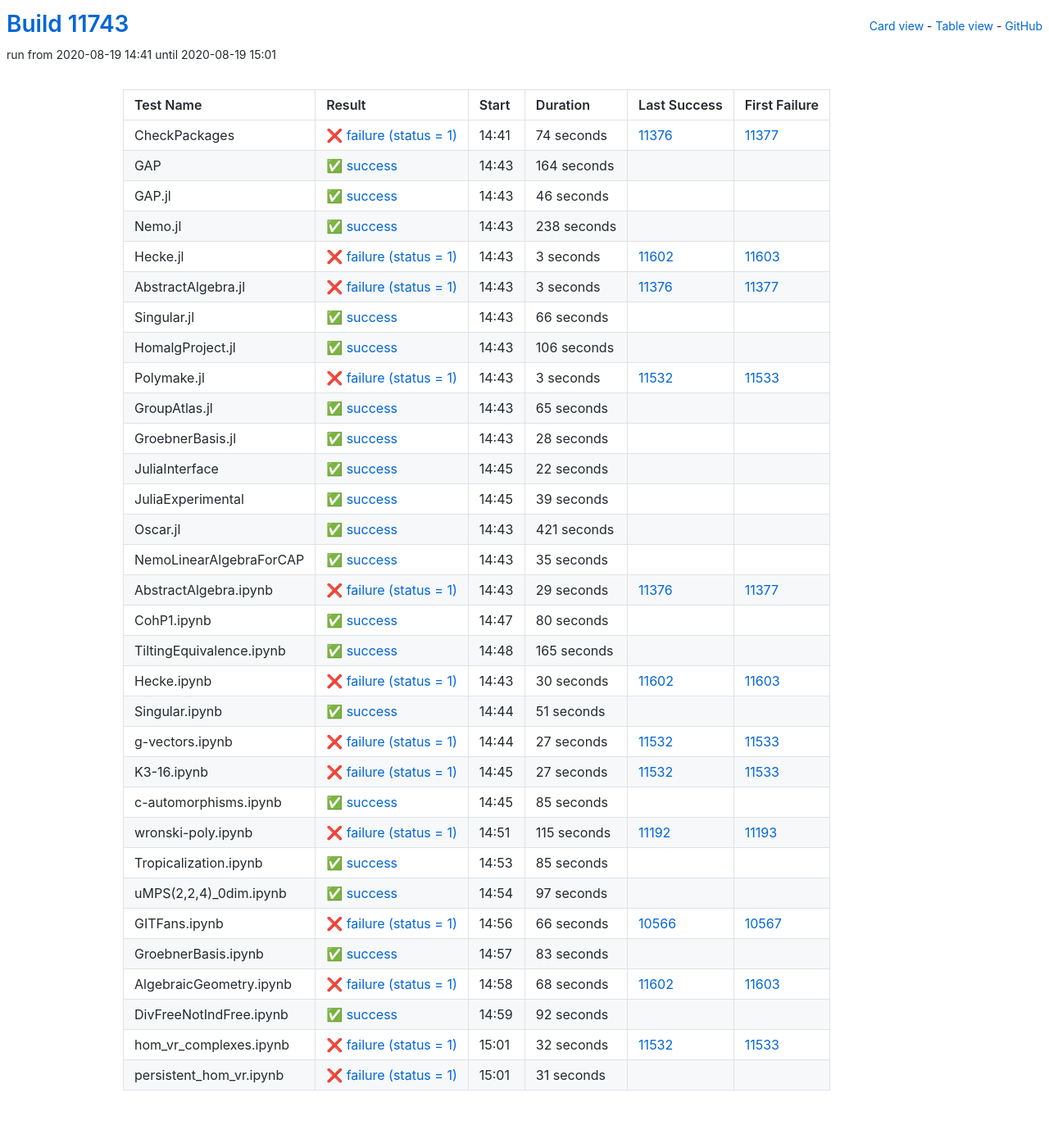
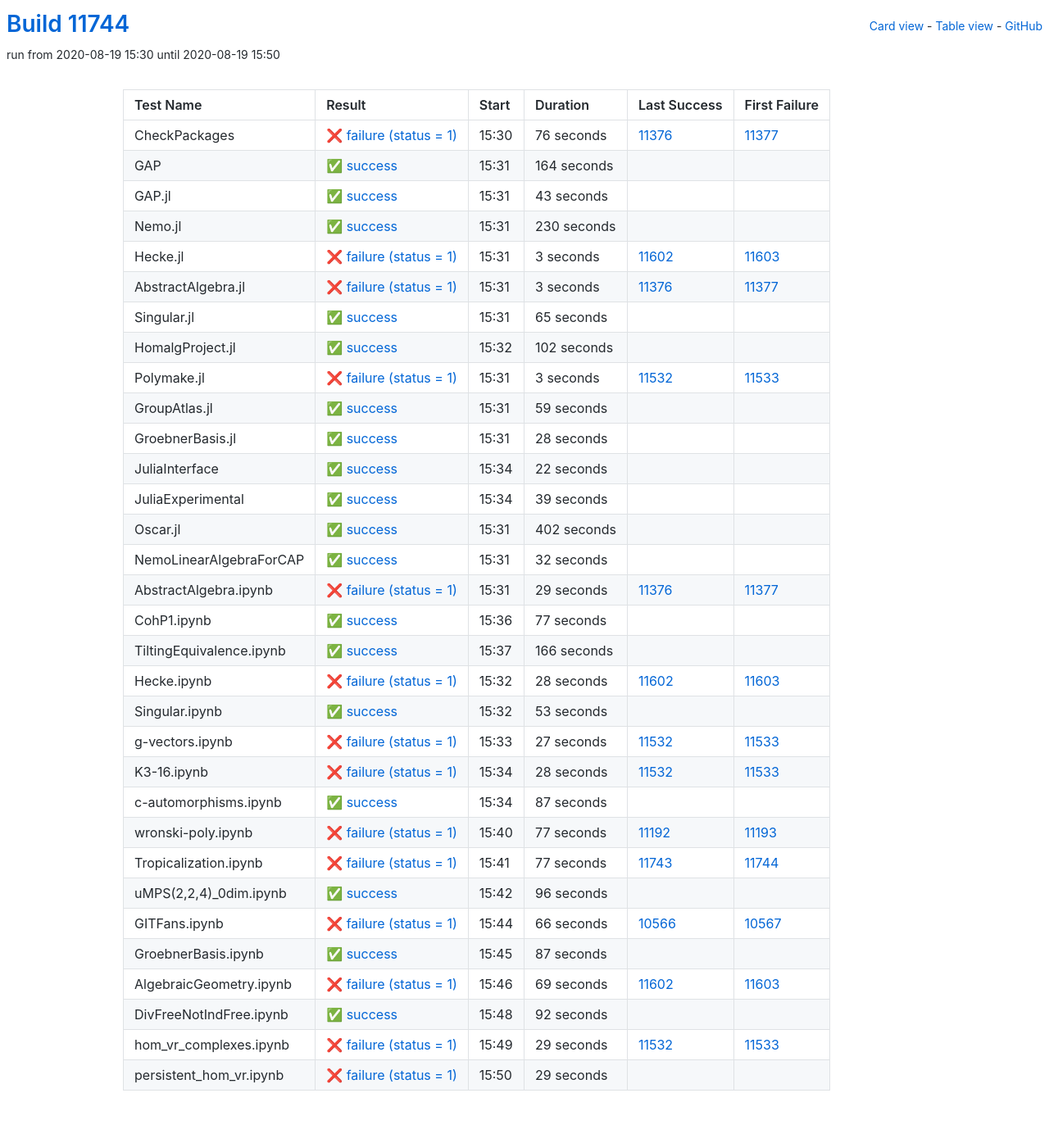
Before and after one commit to oscar-system/oscar-ci-status, a Jekyll site: the page built from table.html, in a window 1280 px wide. Shown: the whole page at 82% size. Built offline with Jekyll 4.4.1, drawn with Linux system fonts in a browser that asks for light colours.

Commit message:
Build #11744

```diff
--- a/_data/ci.yml
+++ b/_data/ci.yml
@@ -1,6 +1,6 @@
 ---
-build: 11743
-build_url: https://oscarci.mathematik.uni-kl.de/job/oscar/11743/
+build: 11744
+build_url: https://oscarci.mathematik.uni-kl.de/job/oscar/11744/
 job: oscar
 organization: oscar-system
 repo: oscar-ci-status
@@ -8,20 +8,20 @@
 tests:
 - name: CheckPackages
   id: checkpackages
-  log: https://oscarci.mathematik.uni-kl.de/job/oscar/11743/artifact/logs/build-11743/CheckPackages.log
-  start: 2020-08-19 14:41
+  log: https://oscarci.mathematik.uni-kl.de/job/oscar/11744/artifact/logs/build-11744/CheckPackages.log
+  start: 2020-08-19 15:30
   success: false
   exitcode: 1
   status: failure
-  duration: 74
+  duration: 76
   last_success: 11376
   last_success_url: https://oscarci.mathematik.uni-kl.de/job/oscar/11376/
   first_failure: 11377
   first_failure_url: https://oscarci.mathematik.uni-kl.de/job/oscar/11377/
 - name: GAP
   id: gap
-  log: https://oscarci.mathematik.uni-kl.de/job/oscar/11743/artifact/logs/build-11743/GAP.log
-  start: 2020-08-19 14:43
+  log: https://oscarci.mathematik.uni-kl.de/job/oscar/11744/artifact/logs/build-11744/GAP.log
+  start: 2020-08-19 15:31
   success: true
   exitcode: 0
   status: success
@@ -32,32 +32,32 @@
   first_failure_url:
 - name: GAP.jl
   id: gap-jl
-  log: https://oscarci.mathematik.uni-kl.de/job/oscar/11743/artifact/logs/build-11743/GAP.jl.log
-  start: 2020-08-19 14:43
+  log: https://oscarci.mathematik.uni-kl.de/job/oscar/11744/artifact/logs/build-11744/GAP.jl.log
+  start: 2020-08-19 15:31
   success: true
   exitcode: 0
   status: success
-  duration: 46
+  duration: 43
   last_success: false
   last_success_url:
   first_failure: false
   first_failure_url:
 - name: Nemo.jl
   id: nemo-jl
-  log: https://oscarci.mathematik.uni-kl.de/job/oscar/11743/artifact/logs/build-11743/Nemo.jl.log
-  start: 2020-08-19 14:43
+  log: https://oscarci.mathematik.uni-kl.de/job/oscar/11744/artifact/logs/build-11744/Nemo.jl.log
+  start: 2020-08-19 15:31
   success: true
   exitcode: 0
   status: success
-  duration: 238
+  duration: 230
   last_success: false
   last_success_url:
   first_failure: false
   first_failure_url:
 - name: Hecke.jl
   id: hecke-jl
-  log: https://oscarci.mathematik.uni-kl.de/job/oscar/11743/artifact/logs/build-11743/Hecke.jl.log
-  start: 2020-08-19 14:43
+  log: https://oscarci.mathematik.uni-kl.de/job/oscar/11744/artifact/logs/build-11744/Hecke.jl.log
+  start: 2020-08-19 15:31
   success: false
   exitcode: 1
   status: failure
@@ -68,8 +68,8 @@
   first_failure_url: https://oscarci.mathematik.uni-kl.de/job/oscar/11603/
 - name: AbstractAlgebra.jl
   id: abstractalgebra-jl
-  log: https://oscarci.mathematik.uni-kl.de/job/oscar/11743/artifact/logs/build-11743/AbstractAlgebra.jl.log
-  start: 2020-08-19 14:43
+  log: https://oscarci.mathematik.uni-kl.de/job/oscar/11744/artifact/logs/build-11744/AbstractAlgebra.jl.log
+  start: 2020-08-19 15:31
   success: false
   exitcode: 1
   status: failure
@@ -80,32 +80,32 @@
   first_failure_url: https://oscarci.mathematik.uni-kl.de/job/oscar/11377/
 - name: Singular.jl
   id: singular-jl
-  log: https://oscarci.mathematik.uni-kl.de/job/oscar/11743/artifact/logs/build-11743/Singular.jl.log
-  start: 2020-08-19 14:43
+  log: https://oscarci.mathematik.uni-kl.de/job/oscar/11744/artifact/logs/build-11744/Singular.jl.log
+  start: 2020-08-19 15:31
   success: true
   exitcode: 0
   status: success
-  duration: 66
+  duration: 65
   last_success: false
   last_success_url:
   first_failure: false
   first_failure_url:
 - name: HomalgProject.jl
   id: homalgproject-jl
-  log: https://oscarci.mathematik.uni-kl.de/job/oscar/11743/artifact/logs/build-11743/HomalgProject.jl.log
-  start: 2020-08-19 14:43
+  log: https://oscarci.mathematik.uni-kl.de/job/oscar/11744/artifact/logs/build-11744/HomalgProject.jl.log
+  start: 2020-08-19 15:32
   success: true
   exitcode: 0
   status: success
-  duration: 106
+  duration: 102
   last_success: false
   last_success_url:
   first_failure: false
   first_failure_url:
 - name: Polymake.jl
   id: polymake-jl
-  log: https://oscarci.mathematik.uni-kl.de/job/oscar/11743/artifact/logs/build-11743/Polymake.jl.log
-  start: 2020-08-19 14:43
+  log: https://oscarci.mathematik.uni-kl.de/job/oscar/11744/artifact/logs/build-11744/Polymake.jl.log
+  start: 2020-08-19 15:31
   success: false
   exitcode: 1
   status: failure
@@ -116,20 +116,20 @@
   first_failure_url: https://oscarci.mathematik.uni-kl.de/job/oscar/11533/
 - name: GroupAtlas.jl
   id: groupatlas-jl
-  log: https://oscarci.mathematik.uni-kl.de/job/oscar/11743/artifact/logs/build-11743/GroupAtlas.jl.log
-  start: 2020-08-19 14:43
+  log: https://oscarci.mathematik.uni-kl.de/job/oscar/11744/artifact/logs/build-11744/GroupAtlas.jl.log
+  start: 2020-08-19 15:31
   success: true
   exitcode: 0
   status: success
-  duration: 65
+  duration: 59
   last_success: false
   last_success_url:
   first_failure: false
   first_failure_url:
 - name: GroebnerBasis.jl
   id: groebnerbasis-jl
-  log: https://oscarci.mathematik.uni-kl.de/job/oscar/11743/artifact/logs/build-11743/GroebnerBasis.jl.log
-  start: 2020-08-19 14:43
+  log: https://oscarci.mathematik.uni-kl.de/job/oscar/11744/artifact/logs/build-11744/GroebnerBasis.jl.log
+  start: 2020-08-19 15:31
   success: true
   exitcode: 0
   status: success
@@ -140,8 +140,8 @@
   first_failure_url:
 - name: JuliaInterface
   id: juliainterface
-  log: https://oscarci.mathematik.uni-kl.de/job/oscar/11743/artifact/logs/build-11743/JuliaInterface.log
-  start: 2020-08-19 14:45
+  log: https://oscarci.mathematik.uni-kl.de/job/oscar/11744/artifact/logs/build-11744/JuliaInterface.log
+  start: 2020-08-19 15:34
   success: true
   exitcode: 0
   status: success
@@ -152,8 +152,8 @@
   first_failure_url:
 - name: JuliaExperimental
   id: juliaexperimental
-  log: https://oscarci.mathematik.uni-kl.de/job/oscar/11743/artifact/logs/build-11743/JuliaExperimental.log
-  start: 2020-08-19 14:45
+  log: https://oscarci.mathematik.uni-kl.de/job/oscar/11744/artifact/logs/build-11744/JuliaExperimental.log
+  start: 2020-08-19 15:34
   success: true
   exitcode: 0
   status: success
@@ -164,32 +164,32 @@
   first_failure_url:
 - name: Oscar.jl
   id: oscar-jl
-  log: https://oscarci.mathematik.uni-kl.de/job/oscar/11743/artifact/logs/build-11743/Oscar.jl.log
-  start: 2020-08-19 14:43
+  log: https://oscarci.mathematik.uni-kl.de/job/oscar/11744/artifact/logs/build-11744/Oscar.jl.log
+  start: 2020-08-19 15:31
   success: true
   exitcode: 0
   status: success
-  duration: 421
+  duration: 402
   last_success: false
   last_success_url:
   first_failure: false
   first_failure_url:
 - name: NemoLinearAlgebraForCAP
   id: nemolinearalgebraforcap
-  log: https://oscarci.mathematik.uni-kl.de/job/oscar/11743/artifact/logs/build-11743/NemoLinearAlgebraForCAP.log
-  start: 2020-08-19 14:43
+  log: https://oscarci.mathematik.uni-kl.de/job/oscar/11744/artifact/logs/build-11744/NemoLinearAlgebraForCAP.log
+  start: 2020-08-19 15:31
   success: true
   exitcode: 0
   status: success
-  duration: 35
+  duration: 32
   last_success: false
   last_success_url:
   first_failure: false
   first_failure_url:
 - name: AbstractAlgebra.ipynb
   id: abstractalgebra-ipynb
-  log: https://oscarci.mathematik.uni-kl.de/job/oscar/11743/artifact/logs/build-11743/AbstractAlgebra.ipynb.log
-  start: 2020-08-19 14:43
+  log: https://oscarci.mathematik.uni-kl.de/job/oscar/11744/artifact/logs/build-11744/AbstractAlgebra.ipynb.log
+  start: 2020-08-19 15:31
   success: false
   exitcode: 1
   status: failure
@@ -200,56 +200,56 @@
   first_failure_url: https://oscarci.mathematik.uni-kl.de/job/oscar/11377/
 - name: CohP1.ipynb
   id: cohp1-ipynb
-  log: https://oscarci.mathematik.uni-kl.de/job/oscar/11743/artifact/logs/build-11743/CohP1.ipynb.log
-  start: 2020-08-19 14:47
+  log: https://oscarci.mathematik.uni-kl.de/job/oscar/11744/artifact/logs/build-11744/CohP1.ipynb.log
+  start: 2020-08-19 15:36
   success: true
   exitcode: 0
   status: success
-  duration: 80
+  duration: 77
   last_success: false
   last_success_url:
   first_failure: false
   first_failure_url:
 - name: TiltingEquivalence.ipynb
   id: tiltingequivalence-ipynb
-  log: https://oscarci.mathematik.uni-kl.de/job/oscar/11743/artifact/logs/build-11743/TiltingEquivalence.ipynb.log
-  start: 2020-08-19 14:48
+  log: https://oscarci.mathematik.uni-kl.de/job/oscar/11744/artifact/logs/build-11744/TiltingEquivalence.ipynb.log
+  start: 2020-08-19 15:37
   success: true
   exitcode: 0
   status: success
-  duration: 165
+  duration: 166
   last_success: false
   last_success_url:
   first_failure: false
   first_failure_url:
 - name: Hecke.ipynb
   id: hecke-ipynb
-  log: https://oscarci.mathematik.uni-kl.de/job/oscar/11743/artifact/logs/build-11743/Hecke.ipynb.log
-  start: 2020-08-19 14:43
+  log: https://oscarci.mathematik.uni-kl.de/job/oscar/11744/artifact/logs/build-11744/Hecke.ipynb.log
+  start: 2020-08-19 15:32
   success: false
   exitcode: 1
   status: failure
-  duration: 30
+  duration: 28
   last_success: 11602
   last_success_url: https://oscarci.mathematik.uni-kl.de/job/oscar/11602/
   first_failure: 11603
   first_failure_url: https://oscarci.mathematik.uni-kl.de/job/oscar/11603/
 - name: Singular.ipynb
   id: singular-ipynb
-  log: https://oscarci.mathematik.uni-kl.de/job/oscar/11743/artifact/logs/build-11743/Singular.ipynb.log
-  start: 2020-08-19 14:44
+  log: https://oscarci.mathematik.uni-kl.de/job/oscar/11744/artifact/logs/build-11744/Singular.ipynb.log
+  start: 2020-08-19 15:32
   success: true
   exitcode: 0
   status: success
-  duration: 51
+  duration: 53
   last_success: false
   last_success_url:
   first_failure: false
   first_failure_url:
 - name: g-vectors.ipynb
   id: g-vectors-ipynb
-  log: https://oscarci.mathematik.uni-kl.de/job/oscar/11743/artifact/logs/build-11743/g-vectors.ipynb.log
-  start: 2020-08-19 14:44
+  log: https://oscarci.mathematik.uni-kl.de/job/oscar/11744/artifact/logs/build-11744/g-vectors.ipynb.log
+  start: 2020-08-19 15:33
   success: false
   exitcode: 1
   status: failure
@@ -260,68 +260,68 @@
   first_failure_url: https://oscarci.mathematik.uni-kl.de/job/oscar/11533/
 - name: K3-16.ipynb
   id: k3-16-ipynb
-  log: https://oscarci.mathematik.uni-kl.de/job/oscar/11743/artifact/logs/build-11743/K3-16.ipynb.log
-  start: 2020-08-19 14:45
+  log: https://oscarci.mathematik.uni-kl.de/job/oscar/11744/artifact/logs/build-11744/K3-16.ipynb.log
+  start: 2020-08-19 15:34
   success: false
   exitcode: 1
   status: failure
-  duration: 27
+  duration: 28
   last_success: 11532
   last_success_url: https://oscarci.mathematik.uni-kl.de/job/oscar/11532/
   first_failure: 11533
   first_failure_url: https://oscarci.mathematik.uni-kl.de/job/oscar/11533/
 - name: c-automorphisms.ipynb
   id: c-automorphisms-ipynb
-  log: https://oscarci.mathematik.uni-kl.de/job/oscar/11743/artifact/logs/build-11743/c-automorphisms.ipynb.log
-  start: 2020-08-19 14:45
+  log: https://oscarci.mathematik.uni-kl.de/job/oscar/11744/artifact/logs/build-11744/c-automorphisms.ipynb.log
+  start: 2020-08-19 15:34
   success: true
   exitcode: 0
   status: success
-  duration: 85
+  duration: 87
   last_success: false
   last_success_url:
   first_failure: false
   first_failure_url:
 - name: wronski-poly.ipynb
   id: wronski-poly-ipynb
-  log: https://oscarci.mathematik.uni-kl.de/job/oscar/11743/artifact/logs/build-11743/wronski-poly.ipynb.log
-  start: 2020-08-19 14:51
+  log: https://oscarci.mathematik.uni-kl.de/job/oscar/11744/artifact/logs/build-11744/wronski-poly.ipynb.log
+  start: 2020-08-19 15:40
   success: false
   exitcode: 1
   status: failure
-  duration: 115
+  duration: 77
   last_success: 11192
   last_success_url: https://oscarci.mathematik.uni-kl.de/job/oscar/11192/
   first_failure: 11193
   first_failure_url: https://oscarci.mathematik.uni-kl.de/job/oscar/11193/
 - name: Tropicalization.ipynb
   id: tropicalization-ipynb
-  log: https://oscarci.mathematik.uni-kl.de/job/oscar/11743/artifact/logs/build-11743/Tropicalization.ipynb.log
-  start: 2020-08-19 14:53
+  log: https://oscarci.mathematik.uni-kl.de/job/oscar/11744/artifact/logs/build-11744/Tropicalization.ipynb.log
+  start: 2020-08-19 15:41
+  success: false
+  exitcode: 1
+  status: failure
+  duration: 77
+  last_success: 11743
+  last_success_url: https://oscarci.mathematik.uni-kl.de/job/oscar/11743/
+  first_failure: 11744
+  first_failure_url: https://oscarci.mathematik.uni-kl.de/job/oscar/11744/
+- name: uMPS(2,2,4)_0dim.ipynb
+  id: umps-2-2-4-0dim-ipynb
+  log: https://oscarci.mathematik.uni-kl.de/job/oscar/11744/artifact/logs/build-11744/uMPS-2-2-4-_0dim.ipynb.log
+  start: 2020-08-19 15:42
   success: true
   exitcode: 0
   status: success
-  duration: 85
-  last_success: false
-  last_success_url:
-  first_failure: false
-  first_failure_url:
-- name: uMPS(2,2,4)_0dim.ipynb
-  id: umps-2-2-4-0dim-ipynb
-  log: https://oscarci.mathematik.uni-kl.de/job/oscar/11743/artifact/logs/build-11743/uMPS-2-2-4-_0dim.ipynb.log
-  start: 2020-08-19 14:54
-  success: true
-  exitcode: 0
-  status: success
-  duration: 97
+  duration: 96
   last_success: false
   last_success_url:
   first_failure: false
   first_failure_url:
 - name: GITFans.ipynb
   id: gitfans-ipynb
-  log: https://oscarci.mathematik.uni-kl.de/job/oscar/11743/artifact/logs/build-11743/GITFans.ipynb.log
-  start: 2020-08-19 14:56
+  log: https://oscarci.mathematik.uni-kl.de/job/oscar/11744/artifact/logs/build-11744/GITFans.ipynb.log
+  start: 2020-08-19 15:44
   success: false
   exitcode: 1
   status: failure
@@ -332,32 +332,32 @@
   first_failure_url: https://oscarci.mathematik.uni-kl.de/job/oscar/10567/
 - name: GroebnerBasis.ipynb
   id: groebnerbasis-ipynb
-  log: https://oscarci.mathematik.uni-kl.de/job/oscar/11743/artifact/logs/build-11743/GroebnerBasis.ipynb.log
-  start: 2020-08-19 14:57
+  log: https://oscarci.mathematik.uni-kl.de/job/oscar/11744/artifact/logs/build-11744/GroebnerBasis.ipynb.log
+  start: 2020-08-19 15:45
   success: true
   exitcode: 0
   status: success
-  duration: 83
+  duration: 87
   last_success: false
   last_success_url:
   first_failure: false
   first_failure_url:
 - name: AlgebraicGeometry.ipynb
   id: algebraicgeometry-ipynb
-  log: https://oscarci.mathematik.uni-kl.de/job/oscar/11743/artifact/logs/build-11743/AlgebraicGeometry.ipynb.log
-  start: 2020-08-19 14:58
+  log: https://oscarci.mathematik.uni-kl.de/job/oscar/11744/artifact/logs/build-11744/AlgebraicGeometry.ipynb.log
+  start: 2020-08-19 15:46
   success: false
   exitcode: 1
   status: failure
-  duration: 68
+  duration: 69
   last_success: 11602
   last_success_url: https://oscarci.mathematik.uni-kl.de/job/oscar/11602/
   first_failure: 11603
   first_failure_url: https://oscarci.mathematik.uni-kl.de/job/oscar/11603/
 - name: DivFreeNotIndFree.ipynb
   id: divfreenotindfree-ipynb
-  log: https://oscarci.mathematik.uni-kl.de/job/oscar/11743/artifact/logs/build-11743/DivFreeNotIndFree.ipynb.log
-  start: 2020-08-19 14:59
+  log: https://oscarci.mathematik.uni-kl.de/job/oscar/11744/artifact/logs/build-11744/DivFreeNotIndFree.ipynb.log
+  start: 2020-08-19 15:48
   success: true
   exitcode: 0
   status: success
@@ -368,24 +368,24 @@
   first_failure_url:
 - name: hom_vr_complexes.ipynb
   id: hom-vr-complexes-ipynb
-  log: https://oscarci.mathematik.uni-kl.de/job/oscar/11743/artifact/logs/build-11743/hom_vr_complexes.ipynb.log
-  start: 2020-08-19 15:01
+  log: https://oscarci.mathematik.uni-kl.de/job/oscar/11744/artifact/logs/build-11744/hom_vr_complexes.ipynb.log
+  start: 2020-08-19 15:49
   success: false
   exitcode: 1
   status: failure
-  duration: 32
+  duration: 29
   last_success: 11532
   last_success_url: https://oscarci.mathematik.uni-kl.de/job/oscar/11532/
   first_failure: 11533
   first_failure_url: https://oscarci.mathematik.uni-kl.de/job/oscar/11533/
 - name: persistent_hom_vr.ipynb
   id: persistent-hom-vr-ipynb
-  log: https://oscarci.mathematik.uni-kl.de/job/oscar/11743/artifact/logs/build-11743/persistent_hom_vr.ipynb.log
-  start: 2020-08-19 15:01
+  log: https://oscarci.mathematik.uni-kl.de/job/oscar/11744/artifact/logs/build-11744/persistent_hom_vr.ipynb.log
+  start: 2020-08-19 15:50
   success: false
   exitcode: 1
   status: failure
-  duration: 31
+  duration: 29
   last_success: false
   last_success_url:
   first_failure: false
```
Also changed, not shown: README.md.
